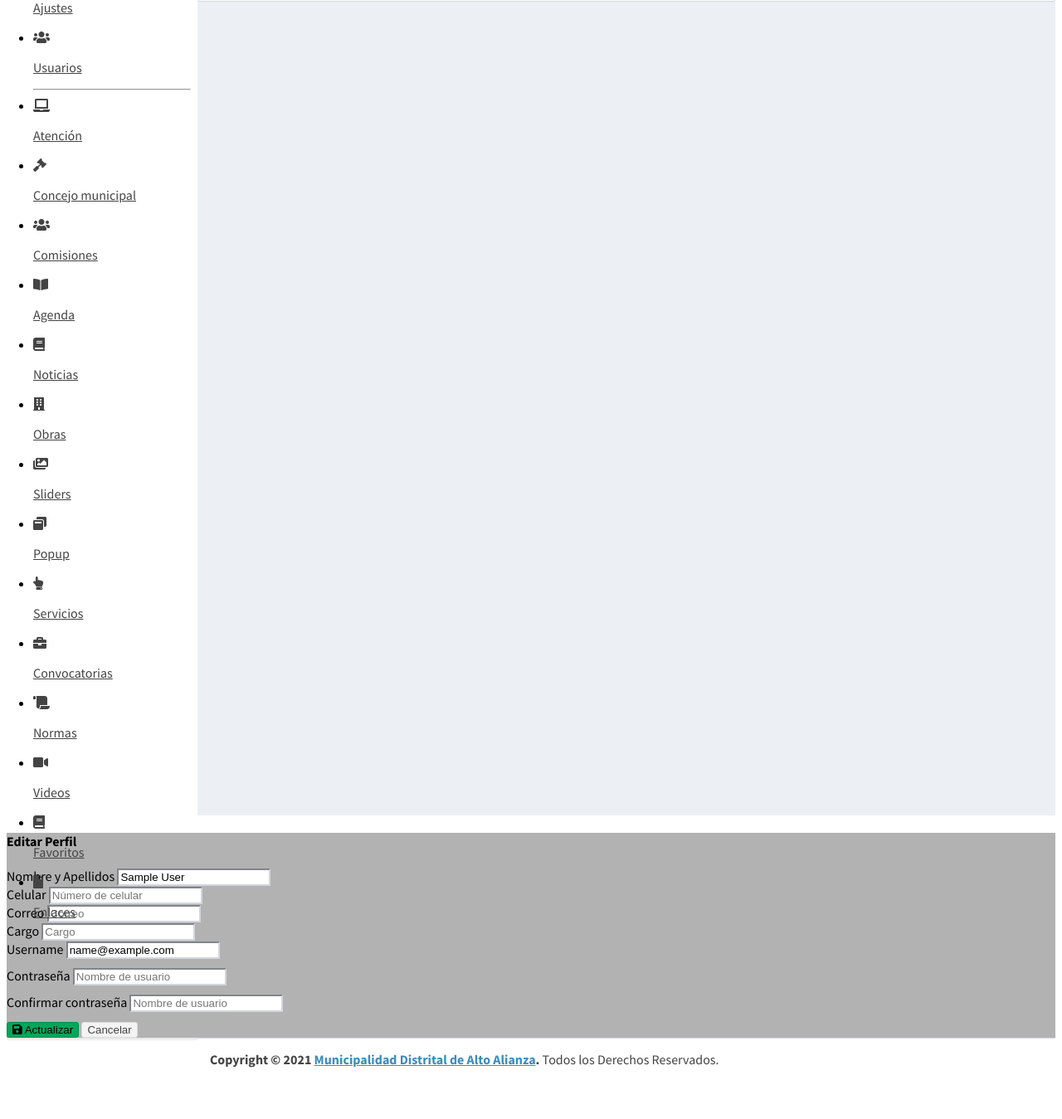
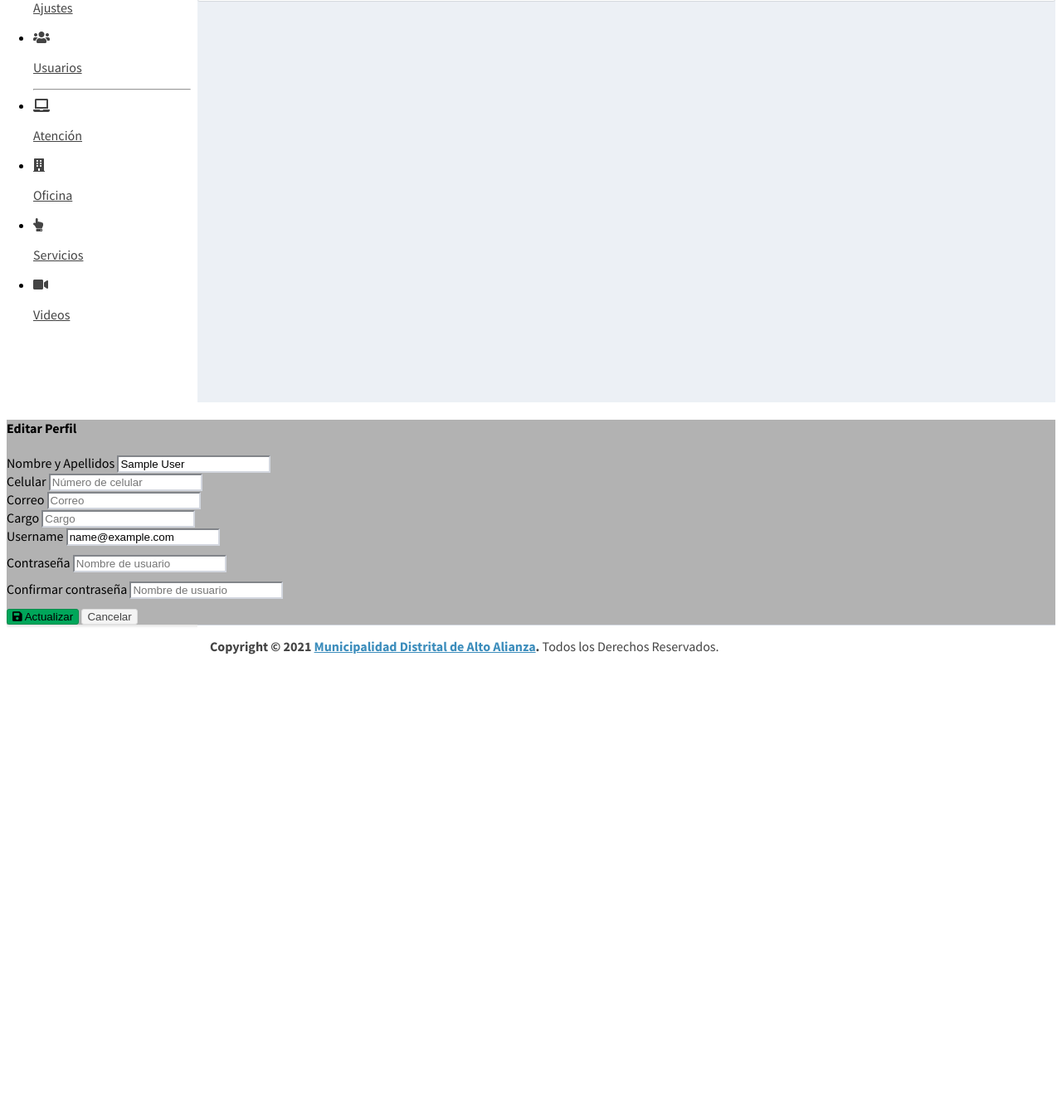
Before and after one commit to Royer17/colasmaa, a Laravel app: page /admin/atencion in a window 1280 px wide; the page is wider, and only the part inside the window is pictured. Shown: the part 304-1653 px from the top of that part at 83% size. Run offline with Laravel 8, Linux system fonts and the light colour scheme; the visitor is signed in with stand-in values (Sample User, id 1); data comes from the database, SQL or seed files in the repository; settings files or empty folders that the repository lacks are supplied; parts of the project's set-up code (start-up, migrations or seed data) failed here and were passed over; some libraries are stand-ins or nearby versions.

Commit message:
eliminado algunos enlaces del aside innecesarios

```diff
--- a/resources/views/admin/layouts/aside.blade.php
+++ b/resources/views/admin/layouts/aside.blade.php
@@ -85,65 +85,53 @@
           @if(in_array('ver-concejo-municipal', $permissions))
           <li class="nav-item">
             <a href="/admin/concejo-municipal" class="nav-link">
-              <i class="nav-icon fas fa-gavel"></i>
-              <p>Concejo municipal</p>
+              <i class="nav-icon fas fa-building"></i>
+              <p>Oficina</p>
             </a>
           </li>
           @endif
 
-          @if(in_array('ver-comisiones', $permissions))
-          <li class="nav-item">
+<!--           <li class="nav-item">
             <a href="/admin/comisiones" class="nav-link">
               <i class="nav-icon fas fa-users"></i>
               <p>Comisiones</p>
             </a>
           </li>
-          @endif
 
-          @if(in_array('ver-agenda', $permissions))
           <li class="nav-item">
             <a href="/admin/agenda" class="nav-link">
               <i class="nav-icon fas fa-book-open"></i>
               <p>Agenda</p>
             </a>
           </li>
-          @endif
 
-          @if(in_array('ver-noticias', $permissions))
           <li class="nav-item">
             <a href="/admin/noticias" class="nav-link">
               <i class="nav-icon fas fa-book"></i>
               <p>Noticias</p>
             </a>
-          </li>
-          @endif
+          </li> -->
 
-          @if(in_array('ver-obras', $permissions))
-          <li class="nav-item">
+  <!--         <li class="nav-item">
             <a href="/admin/obras" class="nav-link">
               <i class="nav-icon fas fa-building"></i>
               <p>Obras</p>
             </a>
           </li>
-          @endif
 
-          @if(in_array('ver-sliders', $permissions))
           <li class="nav-item">
             <a href="/admin/sliders" class="nav-link">
               <i class="nav-icon fas fa-images"></i>
               <p>Sliders</p>
             </a>
           </li>
-          @endif
-
-          @if(in_array('ver-popup', $permissions))
-          <li class="nav-item">
+ -->
+<!--           <li class="nav-item">
             <a href="/admin/popups" class="nav-link">
               <i class="nav-icon fas fa-window-restore"></i>
               <p>Popup</p>
             </a>
-          </li>
-          @endif
+          </li> -->
 
           @if(in_array('ver-servicios', $permissions))
           <li class="nav-item">
@@ -154,59 +142,47 @@
           </li>
           @endif
 
-          @if(in_array('ver-convocatorias', $permissions))
-          <li class="nav-item">
+<!--           <li class="nav-item">
             <a href="/admin/convocatorias" class="nav-link">
               <i class="nav-icon fas fa-briefcase"></i>
               <p>Convocatorias</p>
             </a>
-          </li>
-          @endif
+          </li> -->
 
-          @if(in_array('ver-normas', $permissions))
-          <li class="nav-item">
+<!--           <li class="nav-item">
             <a href="/admin/normas" class="nav-link">
               <i class="nav-icon fas fa-scroll"></i>
               <p>Normas</p>
             </a>
           </li>
-          @endif
 
-          @if(in_array('ver-tipo-de-documento', $permissions))
           <li class="nav-item">
             <a href="/admin/tipos-de-documento" class="nav-link">
               <i class="nav-icon fas fa-file"></i>
               <p>Tipos de documento</p>
             </a>
-          </li>
-          @endif
+          </li> -->
 
-          @if(in_array('ver-videos', $permissions))
           <li class="nav-item">
             <a href="/admin/videos" class="nav-link">
               <i class="nav-icon fas fa-video"></i>
               <p>Videos</p>
             </a>
           </li>
-          @endif
 
-          @if(in_array('ver-documentos-institucionales', $permissions))
-          <li class="nav-item">
+<!--           <li class="nav-item">
             <a href="/admin/documentos-institucionales" class="nav-link">
               <i class="nav-icon fas fa-book"></i>
               <p>Favoritos</p>
             </a>
-          </li>
-          @endif
+          </li> -->
 
-          @if(in_array('ver-otros-documentos-importantes', $permissions))
-          <li class="nav-item">
+<!--           <li class="nav-item">
             <a href="/admin/otros-documentos-importantes" class="nav-link">
               <i class="nav-icon fas fa-file"></i>
               <p>Enlaces</p>
             </a>
-          </li>
-          @endif
+          </li> -->
 
         </ul>
       </nav>
```
